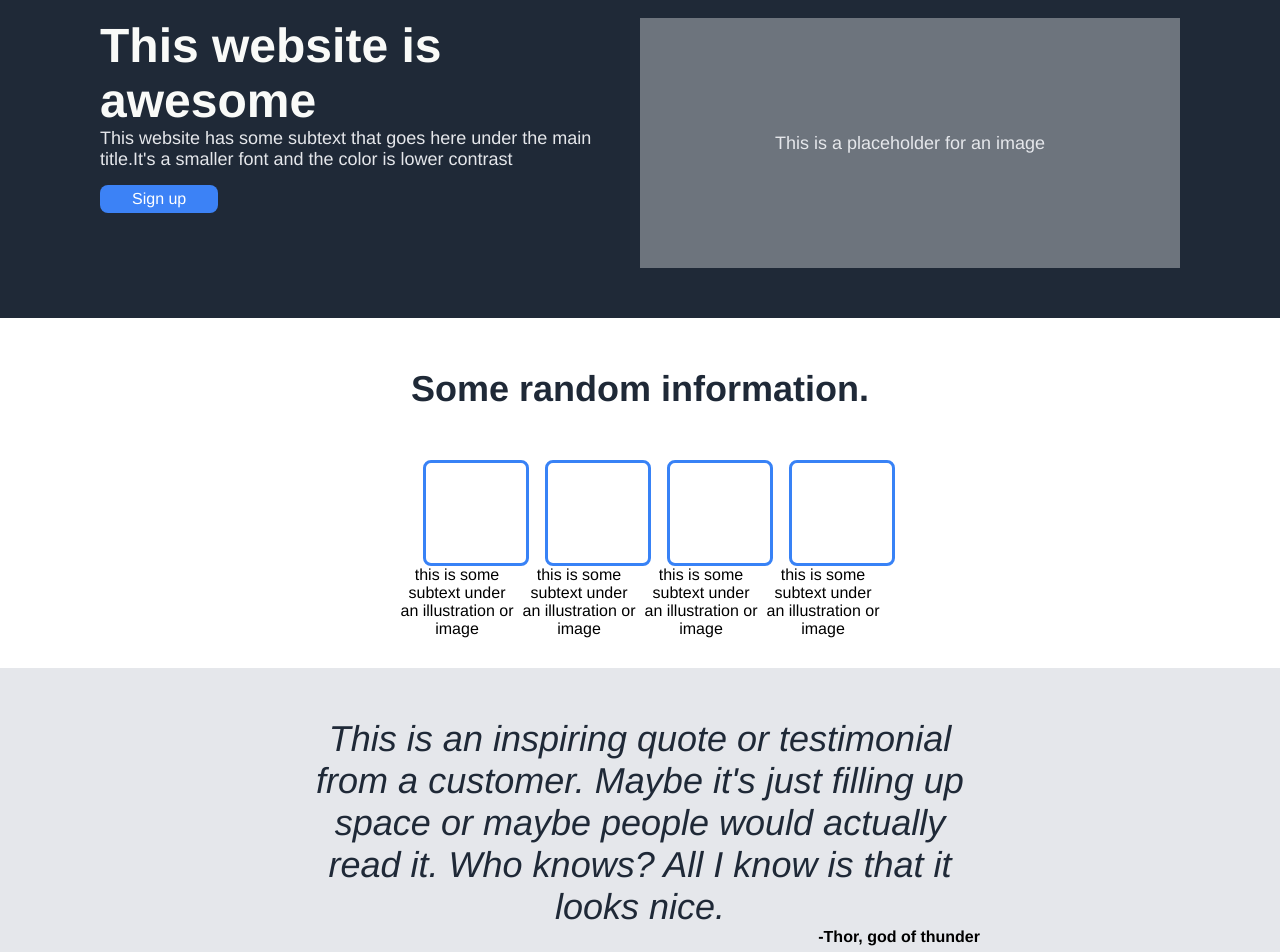
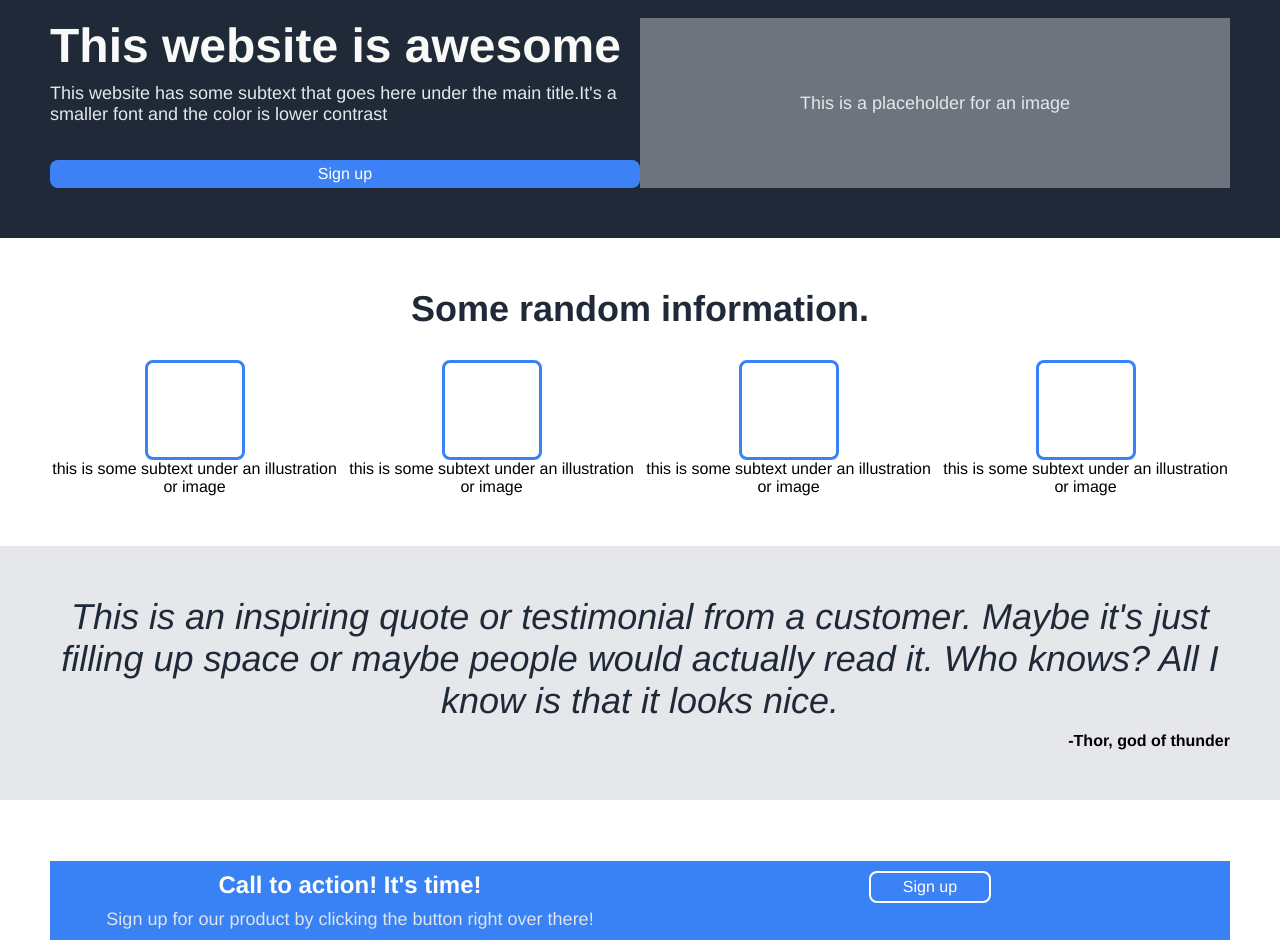
Before and after one commit to melvinquashie/odin-landing_page, a plain HTML site: page index.html in a window 1280 px wide. Shown: the part 160-1112 px from the top of the page. Drawn offline with Linux system fonts and the light colour scheme.

Commit message:
Keep content within dvs
style section 4
edit styles, adding border-box, min height, flex wrap and others

```diff
--- a/css/landstyle.css
+++ b/css/landstyle.css
@@ -2,39 +2,38 @@
 *{
   font-family: Helvetica;
   margin: 0;
+  box-sizing: border-box; /* Include padding and border in the element's total width */
 }
 
-/*div.box{
-  display:flex;
-}*/
+div.box{
+  margin: 0;
+  width: 100%;
+
+}
 
 .dark-space{
   background-color: #1F2937;
   padding: 50px;
-  padding-left: 100px;
-  padding-right: 100px;
 }
 
 .light-space{
   background-color: #ffffff;
   padding: 50px;
-  padding-left: 100px;
-  padding-right: 100px;
 }
 
 .grey-space{
   background-color: #E5E7EB;
   padding: 50px;
-  padding-left: 100px;
-  padding-right: 100px;
 }
 
 .container{
   display: flex;
+  flex-wrap: wrap; /* Allow flex items to wrap to a new line if necessary */
 }
 
 .item{
   flex: 1;
+  min-width: 0; /* Allow items to shrink beyond their content width */
 }
 
 
@@ -53,19 +52,30 @@ a{
 
 /* Section 1 styles */
 div.section-one{
-  height: 250px;
+  min-height: 250px; /* Use min-height to ensure the div always has a minimum height */
+  display: flex; /* Display the items in a row */
+  flex-wrap: wrap; /* Allow items to wrap to a new line if necessary */
+}
+
+div.left {
+  flex: 1; /* Let the left div take all available space */
+  display: flex; /* Display the text and button in a column */
+  flex-direction: column;
+  justify-content: center;
 }
 
 div.left p.main-text{
   font-size: 48px;
   font-weight: bolder;
-  color: #F9FAF8
+  color: #F9FAF8;
+  margin-bottom: 10px;
 }
 
 div.left p.secondary-text{
   font-size: 18px;
   color: #E5E7EB;
   padding-bottom: 15px;
+  margin-bottom: 20px;
 }
 
 button.signup{
@@ -81,6 +91,7 @@ button.signup{
 }
 
 div.right{
+  flex: 1; /* Let the right div take all available space */
   background-color: #6d747d;
   display: flex;
   justify-content: center;
@@ -97,29 +108,27 @@ div.right p.secondary-text{
 
 /* Section 2 styles */
 div.section-two{
-  height: 250px;
+  min-height: 250px;
+  text-align: center;
 }
 
 div.section-two p.information{
   font-size: 36px;
   font-weight: bolder;
   color: #1F2937;
-  text-align: center;
+  margin-bottom: 30px;
 }
 
 div.square-basket{
   display: flex;
   justify-content: center;
   align-items: center;
-  padding-top: 50px;
-  padding-left: 300px;
-  padding-right: 300px;
   gap: 8px;
 }
 
 div.square-bag{
-  display: inline-block;
-  /*outline: 1px solid red;*/
+  display: flex; /* Display the square and text in a column */
+  flex-direction: column;
 }
 
 div.item div.square{
@@ -128,31 +137,28 @@ div.item div.square{
   border: #3882f6 solid;
   border-radius: 8px;
   border-width: 3px;
-  position: relative;
-  left: 20%;
+  margin-left: auto;
+  margin-right: auto;
 
 }
 
 p.img-subtext{
   text-align: center;
-  /*padding-left: 30px;
-  padding-right: 30px;*/
 }
 
 
 
 /* Section 3 styles */
 div.section-three{
-  height: 250px;
-  padding-left: 300px;
-  padding-right: 300px;
+  min-height: 250px;
+  text-align: center;
 }
 
 div.section-three p.quote{
-  text-align: center;
   font-size: 36px;
   font-weight: lighter;
-  color: #1f2937
+  color: #1f2937;
+  margin-bottom: 10px;
 }
 
 p.quote-author{
@@ -163,7 +169,40 @@ p.quote-author{
 
 
 /* Section 4 styles */
+div.section-four{
+  min-height: 200px;
+  display: flex;
+  justify-content: center;
+  align-items: center;
+}
 
+div.prompt-box.container {
+  flex-wrap: wrap; /* Allow the prompt box to wrap to a new line if necessary */
+  background-color: #3882f6;
+  padding: 10px;
+}
+
+div.left-prompt.item,
+div.right-prompt.item {
+  flex: 1;
+  text-align: center;
+}
+
+p.action-text {
+  font-size: 24px;
+  font-weight: bolder;
+  color: #ffffff;
+  margin-bottom: 10px;
+}
+
+p.sub-action-text {
+  font-size: 18px;
+  color: #dee3ec;
+}
+
+div.right-prompt.item button{
+  border: 2px solid #ffffff;
+}
 
 
 /* Footer styles */
```
